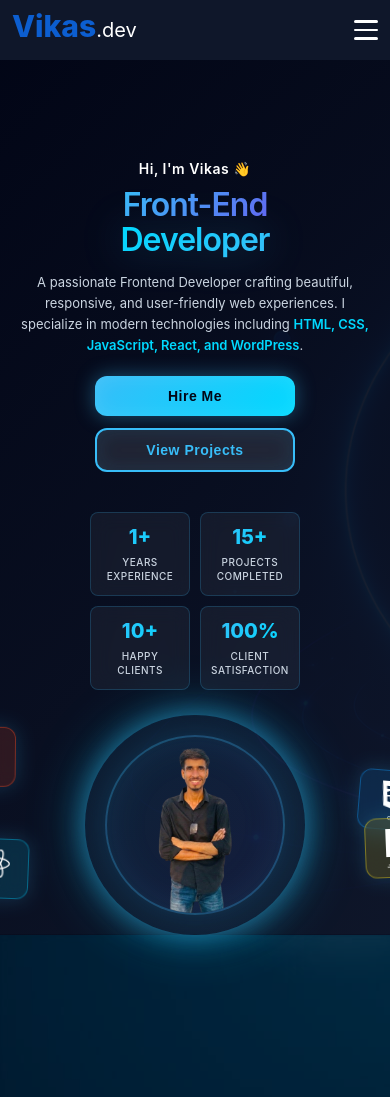
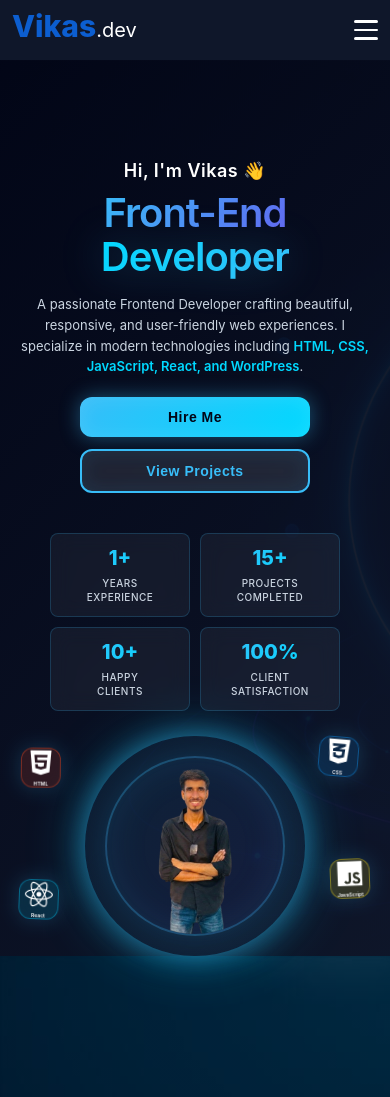
Before and after one commit to vikas20070/portfolio, a React (Create React App) app: page / in a window 390 px wide. Shown: the top 1097 px of the page. Built offline with nearby package versions, Linux system fonts and the light colour scheme.

Commit message:
updated home page design

```diff
--- a/src/App.css
+++ b/src/App.css
@@ -987,12 +987,12 @@ color:black;
   }
 
   .greeting {
-    font-size: 14px;
+    font-size: 18px;
     margin-bottom: 10px;
   }
 
   .hero-heading {
-    font-size: 32px;
+    font-size: 40px;
     margin-bottom: 15px;
   }
 
@@ -1013,7 +1013,7 @@ color:black;
   .btn-secondary {
     width: 100%;
     min-width: unset;
-    width: 200px;
+    width: 230px;
     padding: 12px 20px;
     font-size: 14px;
   }
@@ -1026,6 +1026,7 @@ color:black;
   .stat-card {
     padding: 12px 10px;
     border-radius: 8px;
+    width: 140px;
   }
 
   .stat-number {
@@ -1053,8 +1054,8 @@ color:black;
   }
 
   .floating-tech-card {
-    width: 40;
-    height: 60px;
+    width: 40px;
+    height: 40px;
     font-size: 5px;
     gap: 4px;
   }
@@ -1065,22 +1066,22 @@ color:black;
 
   .card-html {
     top: 0;
-    left: -55px;
+    left: 20px;
   }
 
   .card-css {
-    top: 35px;
-    right: -50px;
+    top: -20px;
+    right: 20px;
   }
 
   .card-js {
     bottom: 40px;
-    right: -55px;
+    right: 10px;
   }
 
   .card-react {
     bottom: 20px;
-    left: -50px;
+    left: 10px;
   }
 
   .card-code {
```
